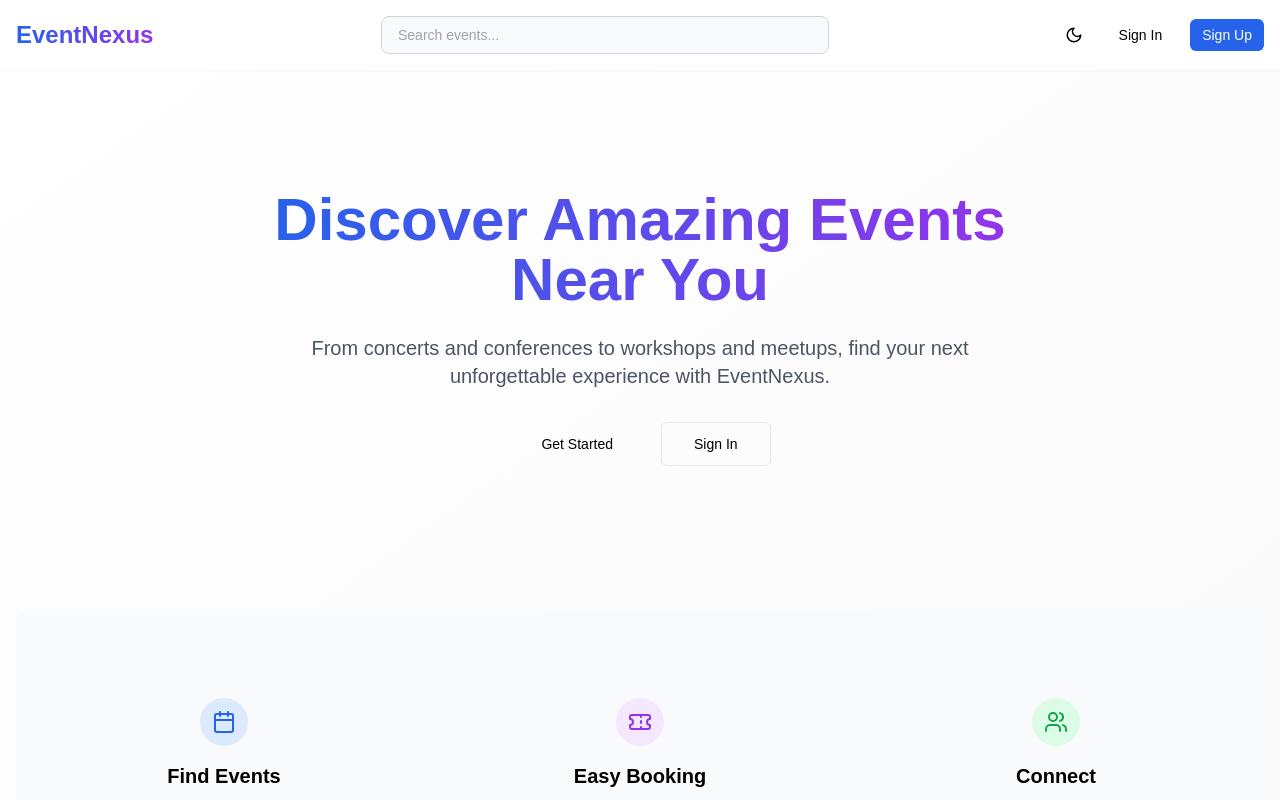
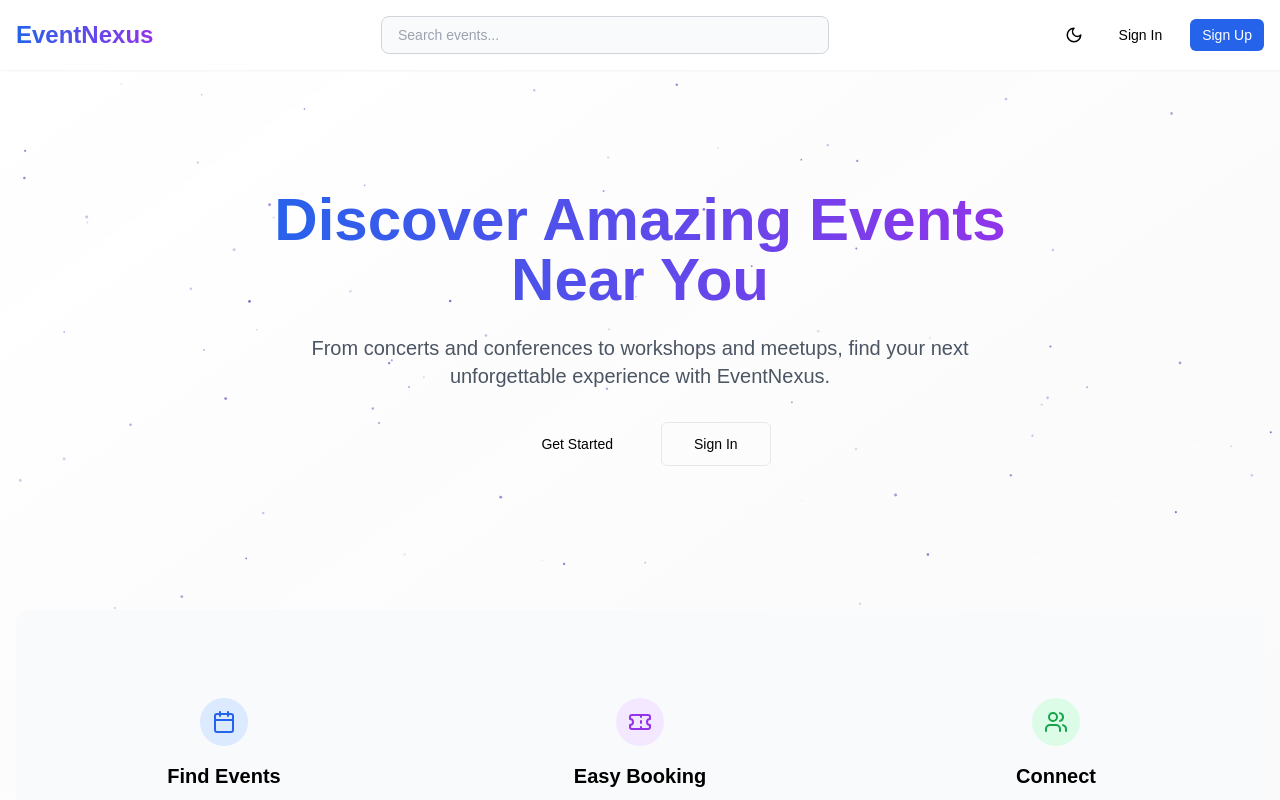
Before and after one commit to riri-jv/EventNexusWebsite, a Next.js app: page / in a window 1280 px wide. Shown: the top 800 px of the page. Built offline with nearby package versions, Linux system fonts and the light colour scheme; no server answers.

Commit message:
Landing page particles for black and white theme

```diff
--- a/package.json
+++ b/package.json
@@ -23,7 +23,10 @@
     "razorpay": "^2.9.6",
     "react": "^19.0.0",
     "react-dom": "^19.0.0",
-    "tailwind-merge": "^3.2.0"
+    "react-tsparticles": "^2.12.2",
+    "tailwind-merge": "^3.2.0",
+    "tsparticles-engine": "^2.12.0",
+    "tsparticles-slim": "^2.12.0"
   },
   "devDependencies": {
     "@eslint/eslintrc": "^3",
--- a/src/app/globals.css
+++ b/src/app/globals.css
@@ -16,7 +16,7 @@
 
 /* Default (light) theme */
 :root {
-  --background: #ffffff;
+  --background: #fdf6e3;
   --foreground: #171717;
 }
 
--- a/src/app/layout.tsx
+++ b/src/app/layout.tsx
@@ -6,6 +6,7 @@ import { type Metadata } from 'next'
 import Header from '../components/Header'
 import { ThemeProvider } from 'next-themes'
 import { Footer } from '../components/ui/Footer'
+import  StarryBackground  from '../components/starryBackground'
 
 
 const geistSans = Geist({
@@ -36,6 +37,7 @@ export default function RootLayout({
         >
           {/* Wrap the entire UI in ThemeProvider ONCE here */}
           <ThemeProvider attribute="class" defaultTheme="system" enableSystem>
+            <StarryBackground />
   <Header />
   <main className="max-w-7xl mx-auto px-4 py-6">
     {children}
--- a/src/app/page.tsx
+++ b/src/app/page.tsx
@@ -11,7 +11,7 @@ export default async function Page() {
       {/* Hero Section */}
       <section className="max-w-7xl mx-auto px-4 py-16 md:py-24 flex flex-col items-center text-center">
         <div className="max-w-3xl mx-auto">
-          <h1 className="text-4xl md:text-6xl font-bold leading-tight mb-6 bg-gradient-to-r from-blue-600 to-purple-600 bg-clip-text text-transparent">
+          <h1 className="text-4xl md:text-6xl font-bold leading-tight mb-6 bg-gradient-to-r from-blue-600 to-purple-600 bg-clip-text text-transparent ">
             Discover Amazing Events Near You
           </h1>
 
--- /dev/null
+++ b/src/components/starryBackground.tsx
@@ -0,0 +1,91 @@
+'use client'
+
+import { useTheme } from 'next-themes'
+import { useCallback } from 'react'
+import Particles from 'react-tsparticles'
+import { loadSlim } from 'tsparticles-slim'
+import type { Engine } from 'tsparticles-engine'
+
+export default function StarryBackground() {
+  const { theme } = useTheme()
+
+  const particlesInit = useCallback(async (engine: Engine) => {
+    await loadSlim(engine)
+  }, [])
+
+  return (
+    <Particles
+      id="tsparticles"
+      init={particlesInit}
+      options={{
+        fullScreen: { enable: true, zIndex: -1 },
+        background: {
+          color: { value: theme === 'dark' ? '#121212' : '#ffffff' },
+        },
+        particles: {
+          color: { value: theme === 'dark' ? '#ffffff' : '#673AB7' },
+          number: {
+            value: 100,
+            density: {
+              enable: true,
+              area: 800,
+            },
+          },
+          size: {
+            value: { min: 0.8, max: 1.5 },
+            random: true,
+          },
+          move: {
+            enable: theme === 'dark' ? false : true,  // In light mode, particles move; in dark mode, they don't
+            speed: 0.2,
+            direction: 'none',
+            outModes: {
+              default: 'bounce',
+            },
+          },
+          opacity: {
+            value: 0.8,
+            random: true,
+            animation: {
+              enable: true,
+              speed: 0.5,
+              minimumValue: 0.3,
+              sync: false,
+            },
+          },
+        },
+        interactivity: {
+          events: {
+            onHover: {
+              enable: theme === 'dark' ? false : true,  // In dark mode, no interaction; in light mode, attraction
+              mode: 'attract',  // Particles will be attracted to the mouse pointer in light mode
+            },
+            onClick: { enable: false },
+            resize: true,
+          },
+          modes: {
+            attract: {
+              distance: 150,  // Radius of attraction
+              duration: 0.4,  // Duration of attraction
+              speed: 1,      // Speed of attraction
+            },
+          },
+        },
+        detectRetina: true,
+        lineLinked: theme === 'light' ? {
+          enable: true,
+          distance: 150,
+          color: '#D1C4E9',  // Soft lavender/purple color
+          opacity: 0.5,
+          width: 0.5,
+          move: {
+            enable: true,   // Lines should move in light mode
+            speed: 0.3,
+          },
+        } : {
+          enable: false,   // No lines in dark mode
+        },
+      }}
+    />
+  )
+}
```
Also changed, not shown: 1 other file (tests, documents, lock files or other folders).
